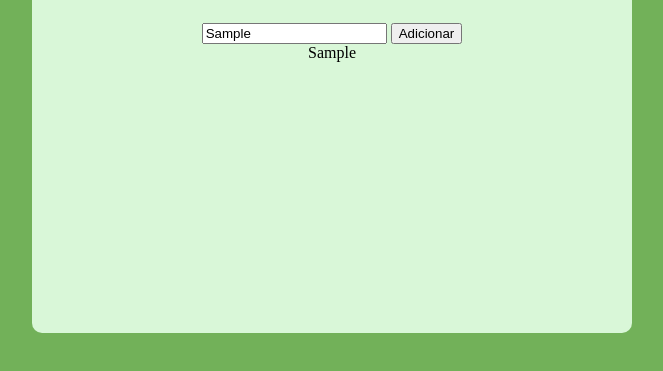
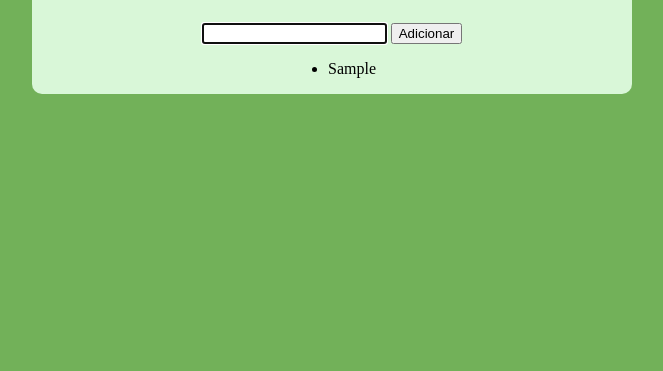
Before and after one commit to PedroWrublak/projeto-tarefas, a plain HTML site: page index.html in a window 1280 px wide. Both pictures are taken after typing "Sample" into the empty fields and a click on the button "Adicionar". Shown: the part 105-476 px from the top of the page, without its empty margins (308-971 px from the left). Drawn offline with Linux system fonts and the light colour scheme.

Commit message:
funções sendo criadas

```diff
--- a/index.html
+++ b/index.html
@@ -14,12 +14,10 @@
         <section class="lista">
             <h1>Lista de tarefas</h1>
             <div>
-                <input type="text" class="text">
-                <button type="submit" onclick="adicionar()">Adicionar</button>
+                <input type="text" class="novaTarefa">
+                <button class="btn-tarefa">Adicionar</button>
             </div>
-            <div class="tarefasText">
-
-            </div>
+            <ul class="tarefasText"></ul>
         </section>
     </main>
     <script src="index.js"></script>
--- a/index.js
+++ b/index.js
@@ -1,8 +1,32 @@
+const inputTarefa = document.querySelector('.novaTarefa');
+const btnTarefa = document.querySelector('.btn-tarefa');
+const tarefas = document.querySelector('.tarefasText');
 
-function adicionar() {
-    const txt = document.querySelector('.tarefasText');
-    const tarefas = document.querySelector('.text')
+function criaLi() {
+    const li = document.createElement('li');
+    return li;
+}
 
-    txt.innerHTML += tarefas.value;
+inputTarefa.addEventListener('keypress', function(e) {
+    if (e.keyCode === 13) {
+        if (!inputTarefa.value) return;
+        criaTarefa(inputTarefa.value);
+    }
+});
 
+function limpaInput() {
+    inputTarefa.value = '';
+    inputTarefa.focus();
 }
+
+function criaTarefa(textoInput) {
+    const li = criaLi();
+    li.innerHTML = textoInput;
+    tarefas.appendChild(li);
+    limpaInput();
+}
+
+btnTarefa.addEventListener('click', function() {
+    if (!inputTarefa.value) return;
+    criaTarefa(inputTarefa.value);
+});
--- a/style.css
+++ b/style.css
@@ -14,11 +14,8 @@ section.lista {
     background-color: rgb(217, 247, 216);
     margin-top: 30px;
     width: 600px;
-    height: 400px;
     flex-direction: column;
-    justify-content: center;
     align-items: center;
-    justify-content: flex-start;
     border-radius: 10px;
 }
 
@@ -26,7 +23,3 @@ section.lista > h1 {
     color: rgb(0, 97, 0);
     font-size: 2em;
 }
-
-section.lista > input.text {
-    margin-right: 50%;
-}
```
